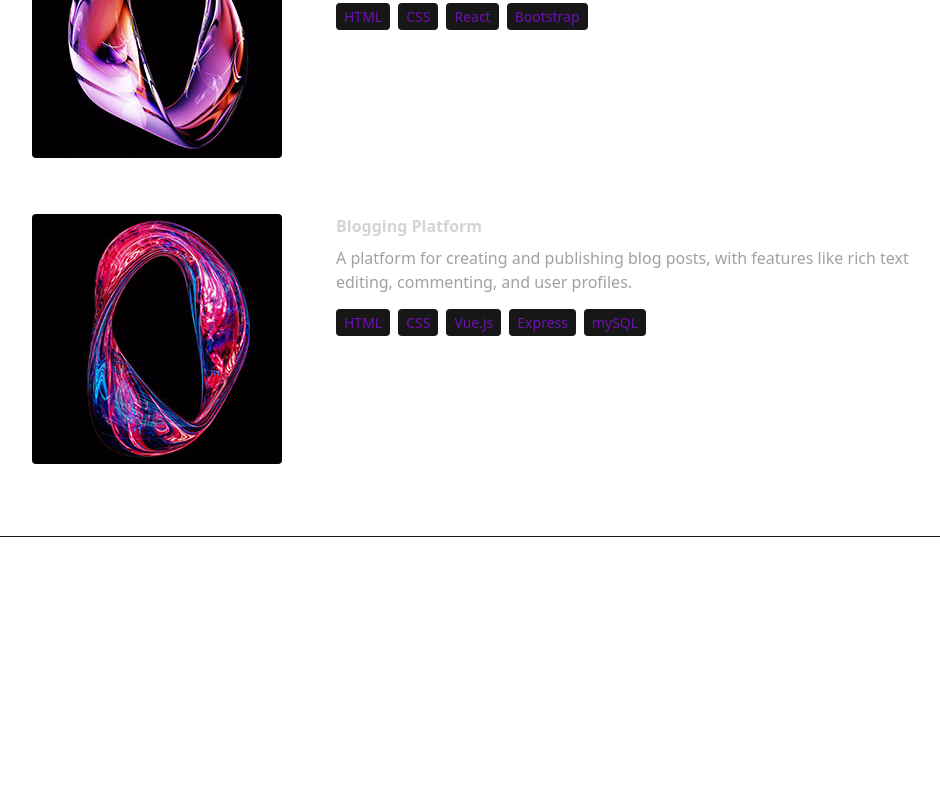
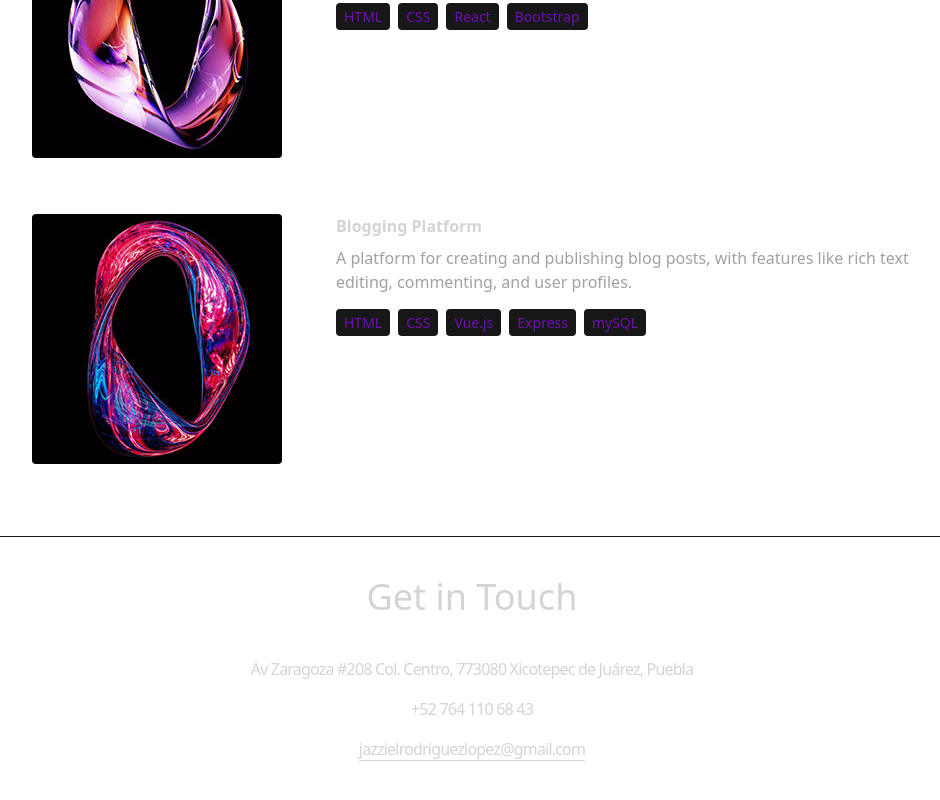
Before and after one commit to JazzoLopez/portfolio-dev, a React (Vite) app: page / in a window 1280 px wide. Shown: the part 4288-5088 px from the top of the page, without its empty margins (168-1108 px from the left). Before the commit the page ends 4825 px from the top, so only its background shows below. Built offline with nearby package versions, Linux system fonts and the light colour scheme; a web font is replaced by a local one.

Commit message:
feat: Add Contact component to facilitate user communication

```diff
--- a/src/App.jsx
+++ b/src/App.jsx
@@ -5,6 +5,7 @@
 import Technologies from './components/Technologies'
 import Experience from './components/Experience'
 import Projects from './components/Projects'
+import Contact from './components/Contact'
 
 export default function App() {
   return (
@@ -20,7 +21,8 @@
         <About />
         <Technologies />
         <Experience />
-        <Projects/>
+        <Projects />
+        <Contact />
       </div>
     </div>
   )
--- /dev/null
+++ b/src/components/Contact.jsx
@@ -0,0 +1,13 @@
+import { CONTACT } from '../constants'
+export default function Contact() {
+    return (
+        <div className='border-b border-neutral-900 pb-20'>
+            <h2 className='my-10 text-center text-4xl'>Get in Touch</h2>
+            <div className="text-center tracking-tighter">
+                <p className='my-4'>{CONTACT.address}</p>
+                <p className='my-4'>{CONTACT.phoneNo}</p>
+                <a href="#" className='border-b'>{CONTACT.email}</a>
+            </div>
+        </div>
+    )
+}
```
